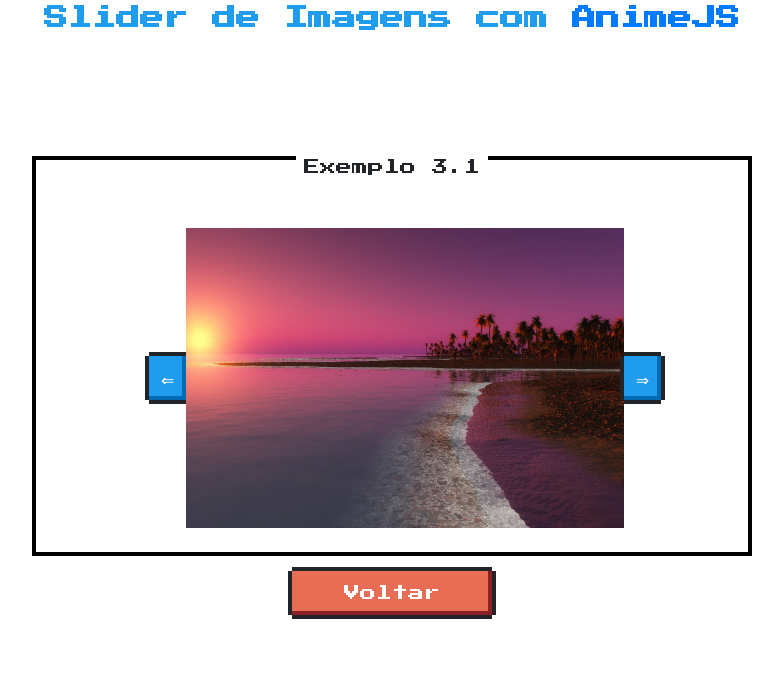
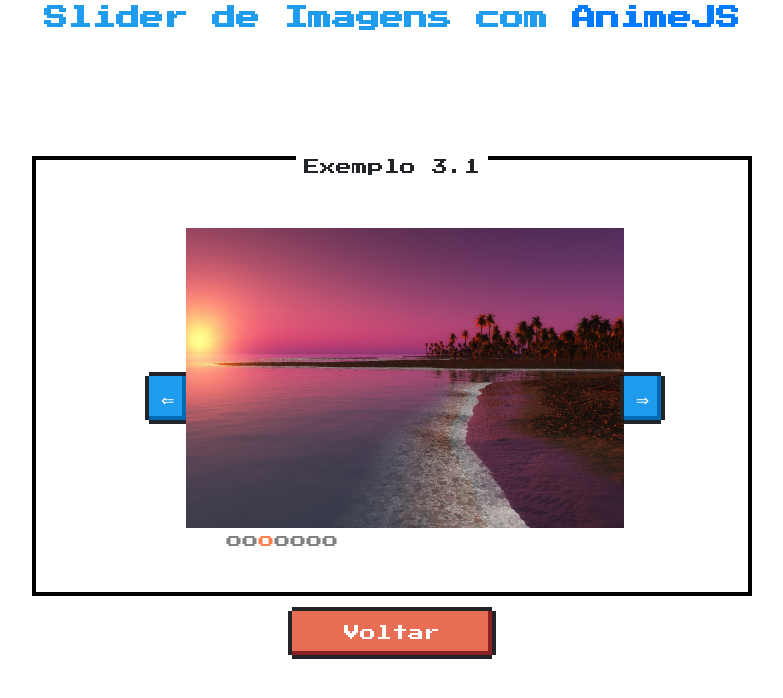
Before and after one commit to gillgonzales/cstsi-202602-aei-web-animations, a React (Vite) app in the folder aula04-lib-animejs/exemplos-react/: page /exemplo-03-slider-imagem in a window 1280 px wide. Shown: the top 698 px of the page, without its empty margins (248-1031 px from the left). Built offline with nearby package versions, Linux system fonts and the light colour scheme.

Commit message:
feat: tarefa bonus em aula. Fazer os slides passarem automaticamente com intervalo de tempo de 2s e clickar nos pontos para trocar de slides.

```diff
--- a/aula04-lib-animejs/exemplos-react/src/pages/Exemplo03SliderImagem/Exemplo03SliderImagem.jsx
+++ b/aula04-lib-animejs/exemplos-react/src/pages/Exemplo03SliderImagem/Exemplo03SliderImagem.jsx
@@ -81,6 +81,18 @@ const Exemplo03SliderImagem = ({ totalSlides }) => {
                                         ))
                                 }
                             </SliderList>
+                            <ul style={{display:'flex',textDecoration:'none'}}>
+                                {
+                                    Array.from({ length: totalSlides })//cria uma estrutura em array do tamanho do totalSlides
+                                        .map((_, indexSlide) => (
+                                            <li style={{
+                                                color: activeItemIndex===indexSlide?'coral':'gray',
+                                                 listStyle:'none'
+                                                }}>o
+                                            </li>
+                                        ))
+                                }
+                            </ul>
                         </Slider>
                         <div className="slider-next">
                             <button
```
